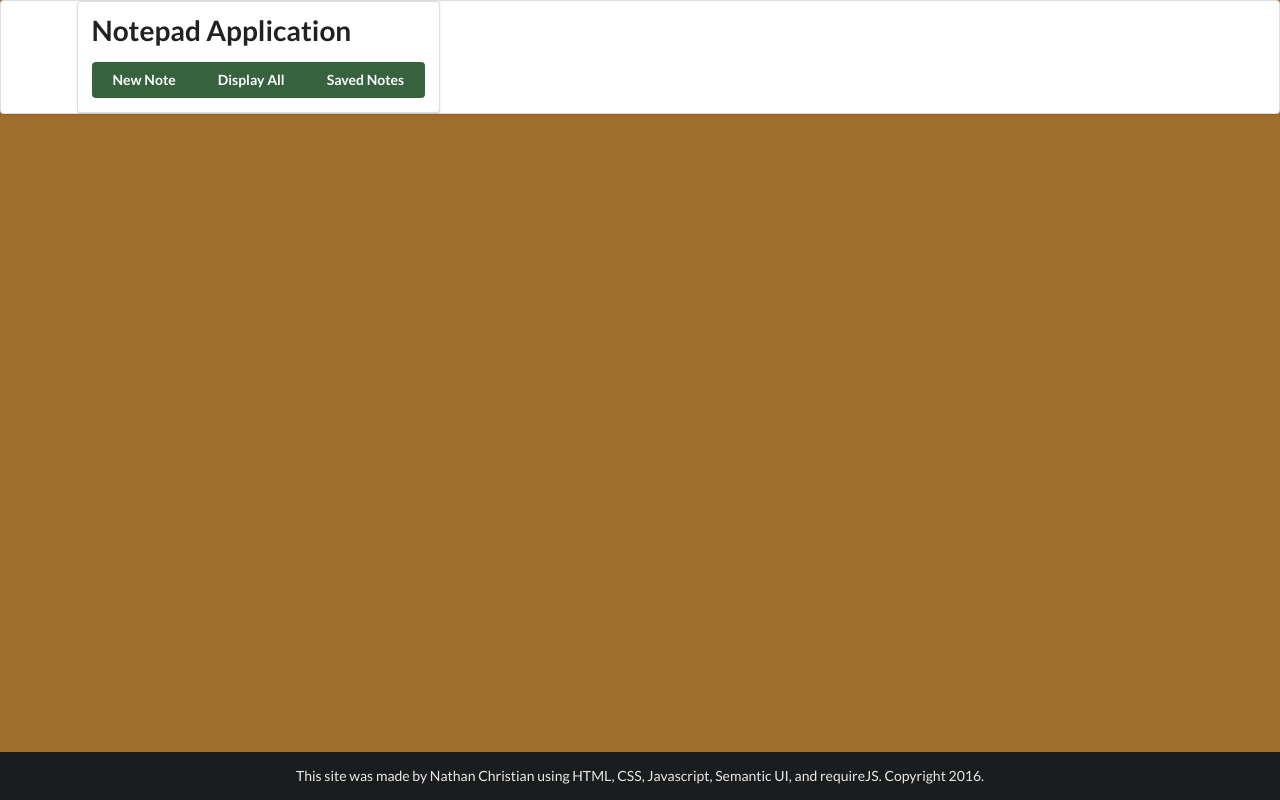
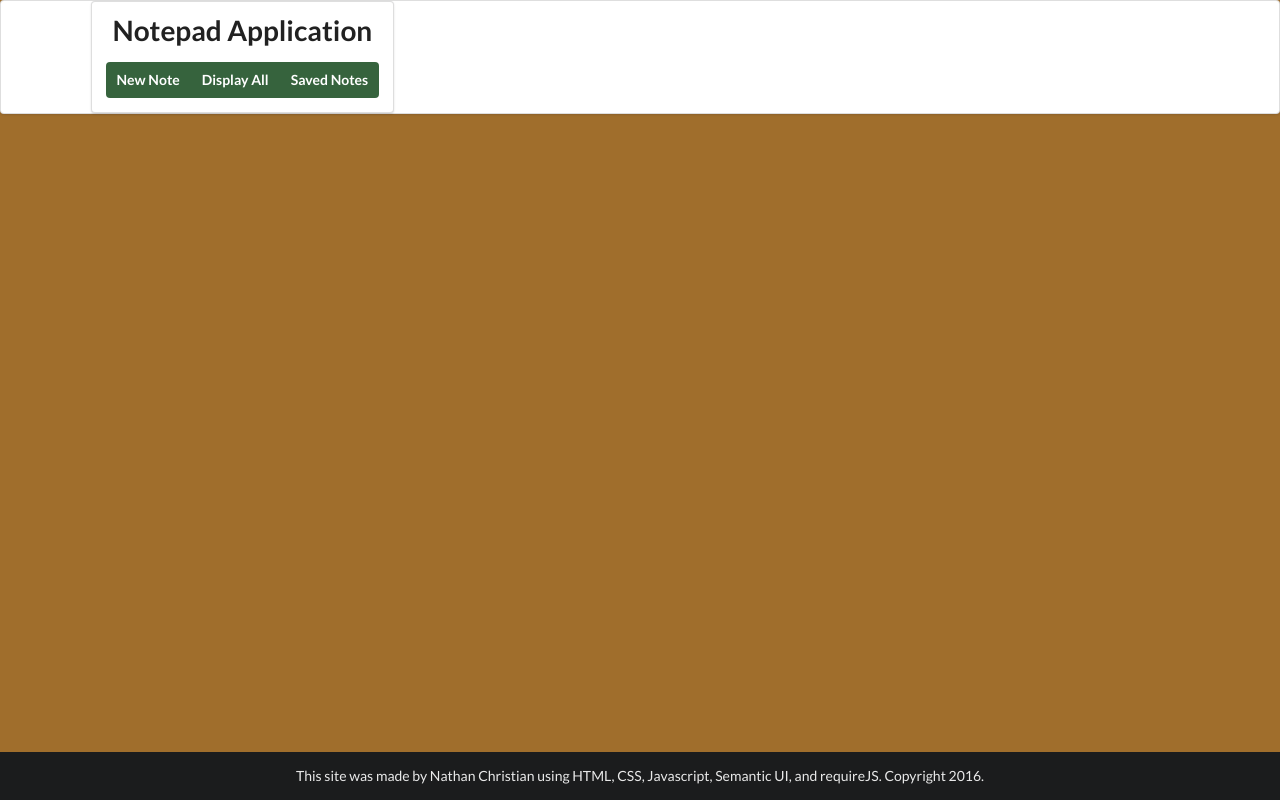
Before and after one commit to Grumlen/Notes-Application, a plain HTML site: page notes.html in a window 1280 px wide. Drawn offline with nearby package versions, Linux system fonts and the light colour scheme.

Commit message:
Notes v0.9.5

```diff
--- a/notes.html
+++ b/notes.html
@@ -12,14 +12,14 @@
     <div id="list" class="ui vertical thin sidebar menu">
     </div>
     <div class="pusher">
-      <div class="ui large top menu" id="menu">
+      <div class="ui aligned top menu grid" id="menu">
         <div class="ui container">
-          <div class="ui left floated segment" id="header">
+          <div class="ui center aligned segment" id="header">
             <h1 class="ui header">Notepad Application</h1>
             <div class="ui buttons">
-              <button type="button" class="ui primary button" id="create">New Note</button>
-              <button type="button" class="ui primary button" id="showAll">Display All</button>
-              <button type="button" class="ui primary button hidden" id="noteButtons">Saved Notes</button>
+              <button type="button" class="ui primary icon button" id="create">New Note</button>
+              <button type="button" class="ui primary icon button" id="showAll">Display All</button>
+              <button type="button" class="ui primary icon button" id="noteButtons">Saved Notes</button>
             </div>
           </div>
         </div>
```
